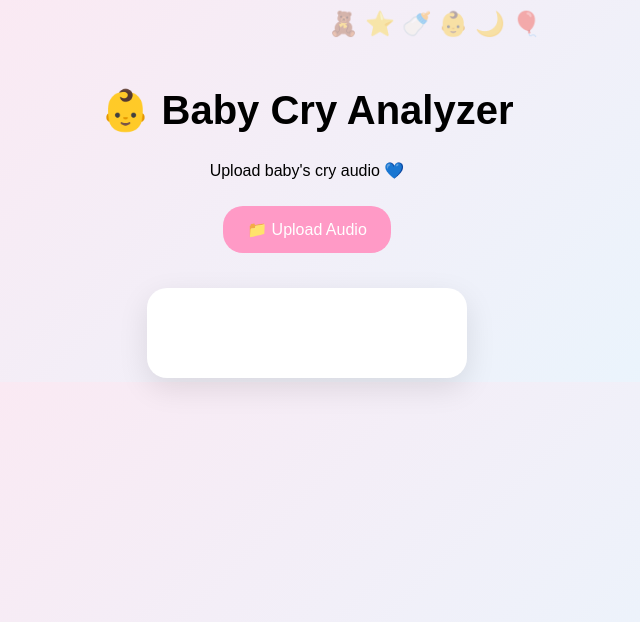
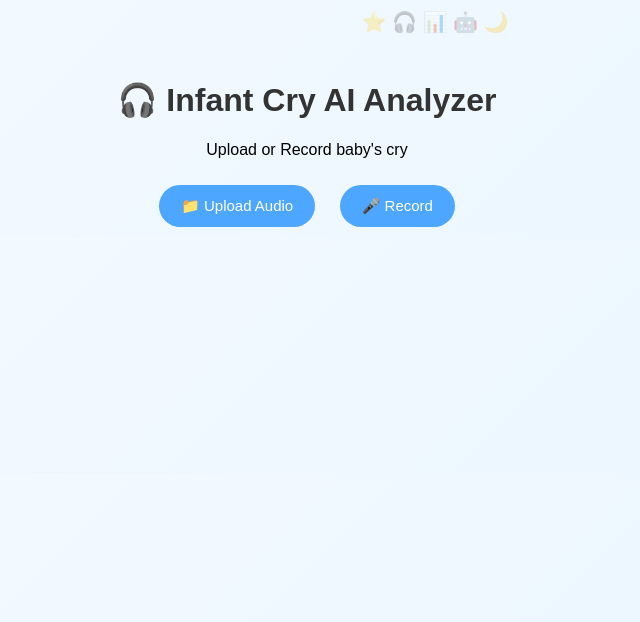
Before and after one commit to Deekshita-G/infant-cry-classification, a Flask app: page / in a window 1280 px wide. Shown: the top 622 px of the page, without its empty margins (333-973 px from the left). Run offline with Flask 3, Linux system fonts and the light colour scheme; parts of the project's set-up code (start-up, migrations or seed data) failed here and were passed over.

Commit message:
UI upgrade with live recording and AI animation

```diff
--- a/static/style.css
+++ b/static/style.css
@@ -1,17 +1,9 @@
 body{
 margin:0;
 font-family:Poppins,sans-serif;
-background:linear-gradient(135deg,#ffe6f0,#e6f7ff);
+background:linear-gradient(135deg,#f5faff,#eaf6ff);
 text-align:center;
-transition:.5s;
-}
-
-.safe{
-background:linear-gradient(135deg,#d8fff0,#e6f7ff);
-}
-
-.alert{
-background:linear-gradient(135deg,#ffd6d6,#ffe0e0);
+transition:.4s;
 }
 
 .container{
@@ -19,83 +11,109 @@ padding-top:60px;
 }
 
 h1{
-font-size:40px;
+font-size:32px;
+color:#333;
 }
 
 .buttons button{
-padding:14px 24px;
+padding:12px 22px;
 margin:10px;
 border:none;
-border-radius:20px;
-background:#ff9ac6;
+border-radius:25px;
+background:#4da6ff;
 color:white;
-font-size:16px;
+font-size:15px;
 cursor:pointer;
 transition:.3s;
 }
 
 .buttons button:hover{
-transform:scale(1.08);
-background:#ff6cab;
+transform:scale(1.07);
+background:#1a8cff;
 }
 
-#wave{
-margin-top:25px;
+.hidden{display:none;}
+
+.analyzer-box{
+position:relative;
+width:320px;
+height:120px;
+margin:20px auto;
 background:white;
 border-radius:20px;
-box-shadow:0 10px 30px rgba(0,0,0,.1);
+box-shadow:0 10px 25px rgba(0,0,0,0.1);
+overflow:hidden;
 }
 
-#loading{
-margin-top:20px;
+#liveWave{
+width:100%;
+height:100%;
 }
 
-.baby{
-font-size:55px;
-animation:bounce 1s infinite;
+.scan-line{
+position:absolute;
+width:2px;
+height:100%;
+background:#ff6cab;
+animation:scan 1.2s linear infinite;
+}
+
+@keyframes scan{
+0%{left:0;}
+100%{left:100%;}
+}
+
+.ai-text{
+font-weight:600;
+color:#555;
+animation:pulse 1s infinite alternate;
+}
+
+@keyframes pulse{
+from{opacity:.4;}
+to{opacity:1;}
 }
 
 #result{
 margin-top:30px;
 background:white;
-padding:30px;
-width:300px;
+padding:25px;
+width:320px;
 margin-left:auto;
 margin-right:auto;
-border-radius:30px;
-box-shadow:0 12px 35px rgba(0,0,0,.12);
-animation:pop .5s;
+border-radius:25px;
+box-shadow:0 12px 30px rgba(0,0,0,.12);
+animation:pop .4s;
+}
+
+@keyframes pop{
+from{transform:scale(.8);}
+to{transform:scale(1);}
+}
+
+#tipsBox{
+margin-top:15px;
+text-align:left;
+}
+
+#tipsBox h3{
+margin-bottom:8px;
+}
+
+#tipsBox li{
+margin-bottom:6px;
 }
 
 .bg-toys{
 position:fixed;
 top:10px;
 width:100%;
-opacity:.4;
-font-size:24px;
+opacity:.3;
+font-size:20px;
 animation:move 12s linear infinite;
 }
 
-.hidden{display:none;}
-body.safe{
-background: linear-gradient(#e6ffe6,#f5fff5);
+@keyframes move{
+0%{transform:translateX(-100%);}
+100%{transform:translateX(100%);}
 }
-
-body.warn{
-background: linear-gradient(#fff4e6,#fffaf5);
-}
-
-body.alert{
-background: linear-gradient(#ffe6e6,#fff5f5);
-animation: pulse 1.2s infinite alternate;
-}
-
-@keyframes pulse{
-from{filter:brightness(1);}
-to{filter:brightness(1.08);}
-}
-
-
-@keyframes bounce{0%,100%{transform:translateY(0)}50%{transform:translateY(-12px)}}
-@keyframes pop{from{transform:scale(.7)}to{transform:scale(1)}}
-@keyframes move{0%{transform:translateX(-100%)}100%{transform:translateX(100%)}}
--- a/templates/index.html
+++ b/templates/index.html
@@ -5,85 +5,120 @@
 <meta name="viewport" content="width=device-width, initial-scale=1">
 <title>Baby Cry Analyzer</title>
 <link rel="stylesheet" href="/static/style.css">
-<link rel="manifest" href="/static/manifest.json">
 </head>
 
 <body>
 
-<div class="bg-toys">🧸 ⭐ 🍼 👶 🌙 🎈</div>
+<div class="bg-toys">⭐ 🎧 📊 🤖 🌙</div>
 
 <div class="container">
 
-<h1>👶 Baby Cry Analyzer</h1>
-<p>Upload baby's cry audio 💙</p>
+<h1>🎧 Infant Cry AI Analyzer</h1>
+<p>Upload or Record baby's cry</p>
 
 <div class="buttons">
 <button id="uploadBtn">📁 Upload Audio</button>
+<button id="recordBtn">🎤 Record</button>
+<button id="stopBtn" class="hidden">⏹ Stop</button>
 <input type="file" id="fileInput" accept="audio/*" hidden>
 </div>
 
-<canvas id="wave"></canvas>
-
 <audio id="player" controls class="hidden"></audio>
 
+<!-- AI ANALYZER LOADING -->
 <div id="loading" class="hidden">
-<div class="baby">👶</div>
-<p>Deciphering the reason for a baby's cry ...</p>
+<div class="analyzer-box">
+<canvas id="liveWave"></canvas>
+<div class="scan-line"></div>
+</div>
+<p class="ai-text">🤖 AI analyzing cry waveform...</p>
 </div>
 
+<!-- RESULT -->
 <div id="result" class="hidden">
-<img id="babyImg" width="140">
 <h2 id="status"></h2>
 <p>Confidence: <span id="conf"></span></p>
 <p id="hint"></p>
 <p id="reliability"></p>
 
-
+<div id="tipsBox">
+<h3>💡 Care Suggestions</h3>
+<ul id="tipsList"></ul>
+</div>
 </div>
 
 </div>
 
 <script>
 
-const uploadBtn=document.getElementById("uploadBtn");
-const fileInput=document.getElementById("fileInput");
-const player=document.getElementById("player");
-const loading=document.getElementById("loading");
-const result=document.getElementById("result");
-const status=document.getElementById("status");
-const conf=document.getElementById("conf");
-const babyImg=document.getElementById("babyImg");
+const uploadBtn = document.getElementById("uploadBtn");
+const recordBtn = document.getElementById("recordBtn");
+const stopBtn = document.getElementById("stopBtn");
+const fileInput = document.getElementById("fileInput");
+const player = document.getElementById("player");
+const loading = document.getElementById("loading");
+const result = document.getElementById("result");
+const status = document.getElementById("status");
+const conf = document.getElementById("conf");
+const hint = document.getElementById("hint");
+const reliability = document.getElementById("reliability");
+const tipsList = document.getElementById("tipsList");
 
-const canvas=document.getElementById("wave");
-const ctx=canvas.getContext("2d");
+uploadBtn.onclick = () => fileInput.click();
 
-canvas.width=320;
-canvas.height=90;
-
-uploadBtn.onclick=()=>fileInput.click();
-
-fileInput.onchange=()=>{
+fileInput.onchange = () => {
 if(fileInput.files.length){
-handle(fileInput.files[0]);
+handleAudio(fileInput.files[0]);
 }
 };
 
-function handle(file){
+/* ===== LIVE RECORDING ===== */
 
-player.src=URL.createObjectURL(file);
+let mediaRecorder;
+let audioChunks = [];
+
+recordBtn.onclick = async () => {
+const stream = await navigator.mediaDevices.getUserMedia({ audio: true });
+mediaRecorder = new MediaRecorder(stream);
+
+audioChunks = [];
+mediaRecorder.start();
+
+mediaRecorder.ondataavailable = e => {
+audioChunks.push(e.data);
+};
+
+recordBtn.classList.add("hidden");
+stopBtn.classList.remove("hidden");
+};
+
+stopBtn.onclick = () => {
+mediaRecorder.stop();
+
+mediaRecorder.onstop = () => {
+const blob = new Blob(audioChunks, { type: "audio/wav" });
+handleAudio(blob);
+};
+
+recordBtn.classList.remove("hidden");
+stopBtn.classList.add("hidden");
+};
+
+/* ===== HANDLE AUDIO ===== */
+
+function handleAudio(file){
+
+player.src = URL.createObjectURL(file);
 player.classList.remove("hidden");
 player.play();
-
-drawRealWave(file);
-cuteProcessSound();
 
 loading.classList.remove("hidden");
 result.classList.add("hidden");
 
-const fd=new FormData();
-fd.append("file",file);
+const fd = new FormData();
+fd.append("file", file);
 
-fetch("/predict",{method:"POST",body:fd})
+fetch("/predict", { method:"POST", body:fd })
 .then(r=>r.json())
 .then(data=>{
 
@@ -91,85 +126,85 @@ loading.classList.add("hidden");
 result.classList.remove("hidden");
 
 if(data.error){
-status.innerText=data.error;
+status.innerText = data.error;
 return;
 }
 
-status.innerText=data.prediction;
-conf.innerText=data.confidence;
-document.getElementById("hint").innerText = data.hint || "";
-document.getElementById("reliability").innerText = data.reliability || "";
+status.innerText = data.prediction;
+conf.innerText = data.confidence;
+hint.innerText = data.hint || "";
+reliability.innerText = data.reliability || "";
 
+generateTips(data.prediction);
 
+});
+}
 
-// ---- SAFE BACKGROUND + BABY IMAGE ----
-if(data.prediction.includes("Asphyxia")){
-document.body.className="danger";
-babyImg.src="https://cdn-icons-png.flaticon.com/512/742/742752.png";
-speak("Warning. Possible asphyxia detected");
+/* ===== TIPS SYSTEM ===== */
+
+function generateTips(prediction){
+
+tipsList.innerHTML = "";
+
+let tips = [];
+
+if(prediction.includes("Asphyxia")){
+tips = [
+"⚠ Seek medical help immediately",
+"Ensure baby airway is clear",
+"Keep baby upright",
+"Monitor breathing continuously"
+];
 }
-else if(data.prediction.includes("Attention")){
-document.body.className="alert";
-babyImg.src="https://cdn-icons-png.flaticon.com/512/742/742751.png";
-speak("Baby needs attention soon");
-}
-else if(data.prediction.includes("cry")){
-document.body.className="";
-babyImg.src="https://cdn-icons-png.flaticon.com/512/742/742751.png";
-speak("Please upload a baby cry sound");
+else if(prediction.includes("Attention")){
+tips = [
+"🍼 Check if baby is hungry",
+"🧸 Try gentle rocking",
+"🧼 Check diaper",
+"🤱 Provide comfort"
+];
 }
 else{
-document.body.className="safe";
-babyImg.src="https://cdn-icons-png.flaticon.com/512/742/742920.png";
-speak("Baby seems okay");
+tips = [
+"😊 Baby seems comfortable",
+"🍼 Maintain feeding schedule",
+"🌙 Ensure peaceful environment",
+"💙 Monitor periodically"
+];
 }
 
+tips.forEach(t=>{
+let li = document.createElement("li");
+li.innerText = t;
+tipsList.appendChild(li);
 });
-
 }
 
-function cuteProcessSound(){
-const a=new Audio("https://cdn.pixabay.com/audio/2022/03/15/audio_115b9b9f2d.mp3");
-a.volume=0.2;
-a.play();
-}
+/* ===== AI WAVE ANIMATION ===== */
 
-function speak(t){
-const u=new SpeechSynthesisUtterance(t);
-u.pitch=1.8;
-u.rate=0.95;
-speechSynthesis.speak(u);
-}
+const canvas = document.getElementById("liveWave");
+const ctx = canvas.getContext("2d");
 
-function drawRealWave(file){
+canvas.width = 320;
+canvas.height = 120;
 
-const audioCtx=new AudioContext();
-const reader=new FileReader();
-
-reader.onload=e=>{
-audioCtx.decodeAudioData(e.target.result,buff=>{
-const data=buff.getChannelData(0);
+function animateWave(){
 ctx.clearRect(0,0,canvas.width,canvas.height);
 ctx.beginPath();
 
-for(let i=0;i<canvas.width;i++){
-const ind=Math.floor(i/data.length*data.length);
-const y=(data[ind]*30)+45;
-ctx.lineTo(i,y);
+for(let x=0;x<canvas.width;x++){
+let y = 60 + Math.sin((x + Date.now()/10) * 0.05) * 20;
+ctx.lineTo(x,y);
 }
 
-ctx.strokeStyle="#ff7eb3";
+ctx.strokeStyle="#ff6cab";
 ctx.lineWidth=3;
 ctx.stroke();
-});
-};
 
-reader.readAsArrayBuffer(file);
+requestAnimationFrame(animateWave);
 }
 
-if("serviceWorker" in navigator){
-navigator.serviceWorker.register("/static/sw.js");
-}
+animateWave();
 
 </script>
 
```
